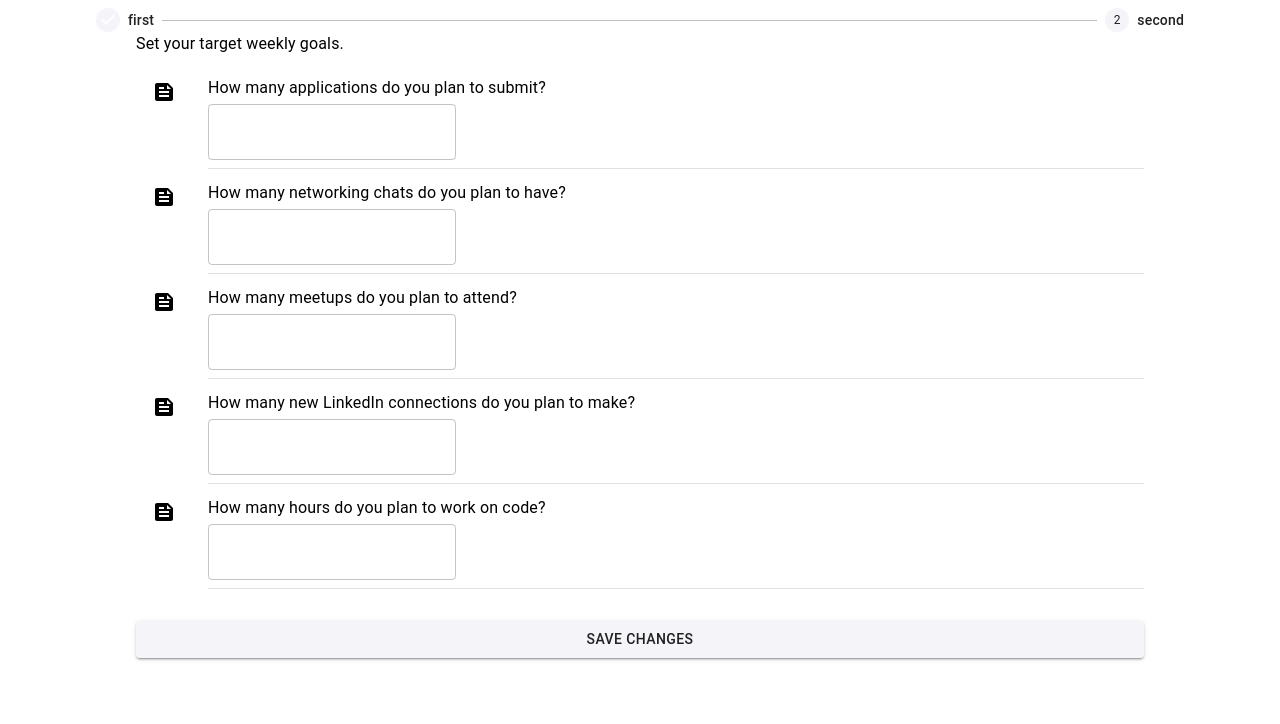
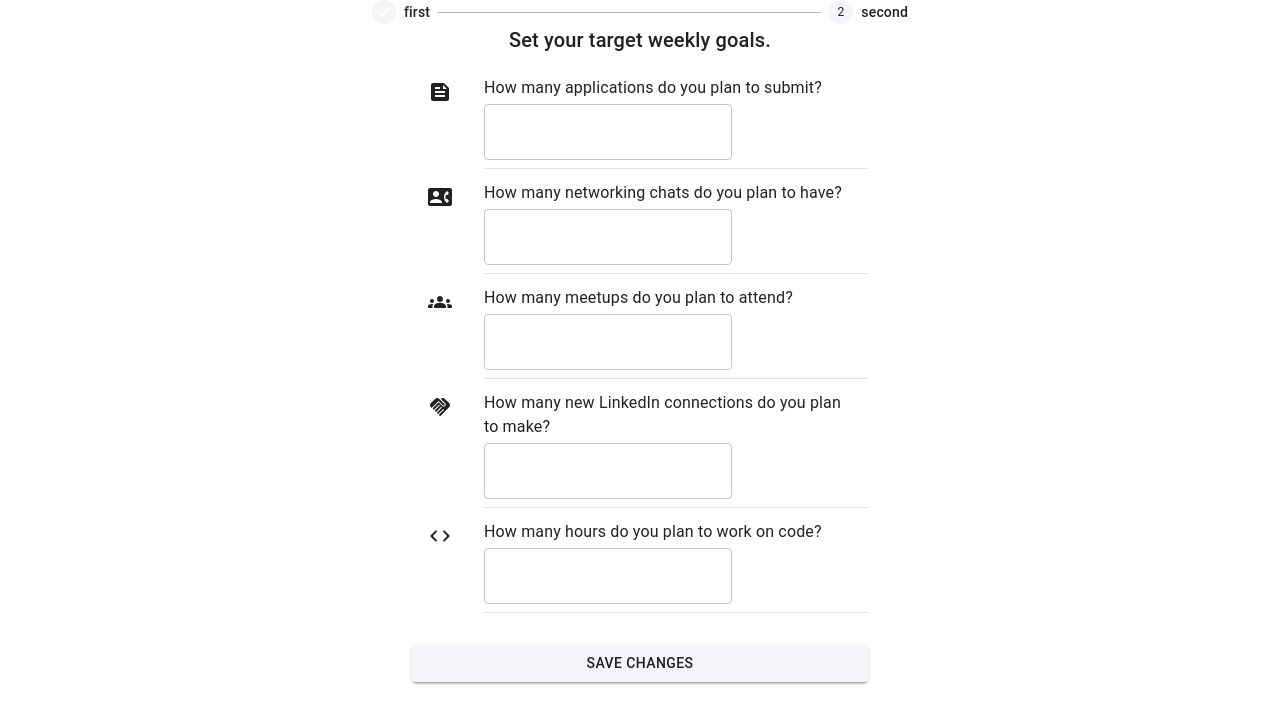
Before and after one commit to job-application-tracker/job-application-fe, a React app: page / in a window 1280 px wide. Shown: the top 724 px of the page. Built offline with nearby package versions, Linux system fonts and the light colour scheme; no server answers.

Commit message:
base css for goals form setup.

```diff
--- a/src/components/Auth.jsx
+++ b/src/components/Auth.jsx
@@ -10,6 +10,7 @@ import {
   TextField,
   Typography,
   Link as MuiLink,
+  ListItemSecondaryAction,
 } from '@mui/material';
 import { useHistory } from 'react-router-dom';
 import useForm from '../hooks/useForm';
@@ -115,18 +116,22 @@ function Auth({ nextStep, signUp, setSignUp }) {
           >
             {authType}
           </Button>
-          <Grid container>
+          <Grid container alignItems="center" justifyContent="center">
             <Grid item>
               <Typography color={'error'} variant="subtitle2">
                 {error}
               </Typography>
             </Grid>
             <Grid item>
-              <p onClick={() => setSignUp(!signUp)} variant="body2">
+              <Typography
+                sx={{ textDecoration: 'underline', color: 'secondary.main' }}
+                onClick={() => setSignUp(!signUp)}
+                variant="body2"
+              >
                 {signUp
                   ? `Already have an account? Sign In`
                   : "Don't have an account? Sign Up"}
-              </p>
+              </Typography>
             </Grid>
           </Grid>
         </Box>
--- a/src/components/GoalsForm.jsx
+++ b/src/components/GoalsForm.jsx
@@ -2,6 +2,7 @@ import {
   Box,
   Button,
   Container,
+  CssBaseline,
   Divider,
   List,
   ListItem,
@@ -12,13 +13,22 @@ import {
 } from '@mui/material';
 import React from 'react';
 import FeedIcon from '@mui/icons-material/Feed';
+import CodeRoundedIcon from '@mui/icons-material/CodeRounded';
+//keyboard icon for possible variant
+// import KeyboardRoundedIcon from '@mui/icons-material/KeyboardRounded';
+import GroupsRoundedIcon from '@mui/icons-material/GroupsRounded';
+import ContactPhoneRoundedIcon from '@mui/icons-material/ContactPhoneRounded';
+import HandshakeIcon from '@mui/icons-material/Handshake';
 
 export default function GoalsForm() {
   //TODO: autofill values from user table response, css, accessibility
   return (
     <Container>
+      <CssBaseline />
       <Box component="form">
-        <Typography>Set your target weekly goals.</Typography>
+        <Typography textAlign={'center'} component="h2" variant="h6">
+          Set your target weekly goals.
+        </Typography>
 
         <List>
           <ListItem alignItems="flex-start">
@@ -27,72 +37,67 @@ export default function GoalsForm() {
             </ListItemAvatar>
             <Box>
               <ListItemText primary="How many applications do you plan to submit?" />
-              <>
               <TextField
                 inputProps={{ inputMode: 'numeric', pattern: '[0-9]*' }}
                 /* TODO: add accessibility arrows, labels, etc */
               />
-              </>
             </Box>
           </ListItem>
           <Divider variant="inset" component="li" />
           <ListItem alignItems="flex-start">
             <ListItemAvatar>
-              <FeedIcon />
+              <ContactPhoneRoundedIcon />
             </ListItemAvatar>
             <Box>
               <ListItemText primary="How many networking chats do you plan to have?" />
-              <>
+
               <TextField
                 inputProps={{ inputMode: 'numeric', pattern: '[0-9]*' }}
                 /* TODO: add accessibility arrows, labels, etc */
               />
-              </>
             </Box>
           </ListItem>
           <Divider variant="inset" component="li" />
           <ListItem alignItems="flex-start">
             <ListItemAvatar>
-              <FeedIcon />
+              <GroupsRoundedIcon />
             </ListItemAvatar>
             <Box>
               <ListItemText primary="How many meetups do you plan to attend?" />
-              <>
+
               <TextField
                 inputProps={{ inputMode: 'numeric', pattern: '[0-9]*' }}
                 /* TODO: add accessibility arrows, labels, etc */
               />
-              </>
             </Box>
           </ListItem>
           <Divider variant="inset" component="li" />
           <ListItem alignItems="flex-start">
             <ListItemAvatar>
-              <FeedIcon />
+              <HandshakeIcon />
             </ListItemAvatar>
             <Box>
               <ListItemText primary="How many new LinkedIn connections do you plan to make?" />
-              <>
+
               <TextField
                 inputProps={{ inputMode: 'numeric', pattern: '[0-9]*' }}
                 /* TODO: add accessibility arrows, labels, etc */
               />
-              </>
             </Box>
           </ListItem>
           <Divider variant="inset" component="li" />
           <ListItem alignItems="flex-start">
             <ListItemAvatar>
-              <FeedIcon />
+              <CodeRoundedIcon />
+              {/* <KeyboardRoundedIcon/> */}
             </ListItemAvatar>
             <Box>
               <ListItemText primary="How many hours do you plan to work on code?" />
-              <>
+
               <TextField
                 inputProps={{ inputMode: 'numeric', pattern: '[0-9]*' }}
                 /* TODO: add accessibility arrows, labels, etc */
               />
-              </>
             </Box>
           </ListItem>
           <Divider variant="inset" component="li" />
--- a/src/components/Step.jsx
+++ b/src/components/Step.jsx
@@ -11,7 +11,7 @@ function SignUpStep({ signUp, setSignUp }) {
   };
 
   return (
-    <Container>
+    <Container maxWidth="sm">
       <Stepper activeStep={activeStep}>
         <Step>
           <StepLabel>first</StepLabel>
--- a/src/utils/theme.js
+++ b/src/utils/theme.js
@@ -1,5 +1,5 @@
 import { createTheme } from '@mui/material/styles';
-
+// TODO: set theme to correct colors.
 const theme = createTheme({
   palette: {
     primary: {
```
Lines whose indentation alone changed are shown as unchanged.
